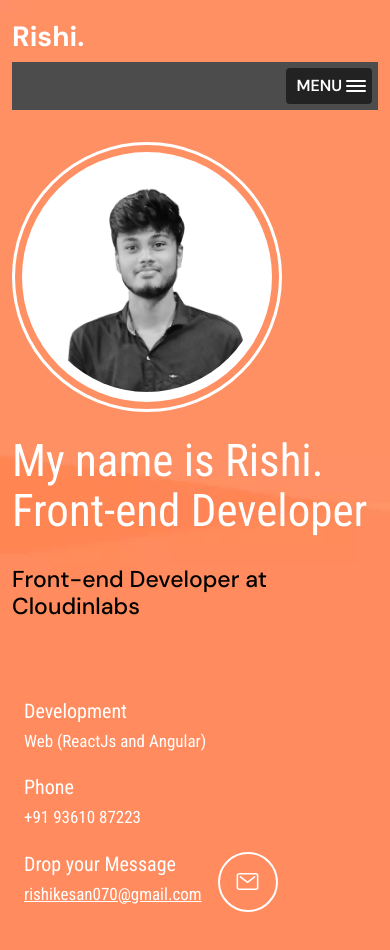
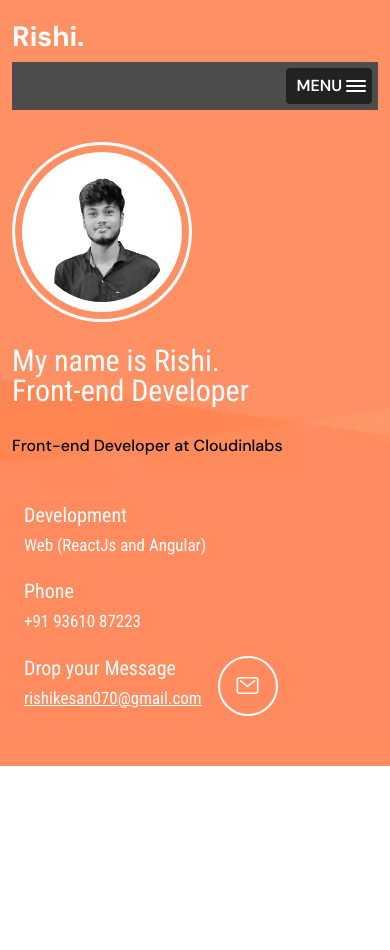
Before and after one commit to Rishi-077/my-portfolio, a React (Vite) app: page / in a window 390 px wide. Shown: the top 950 px of the page. After the commit the page ends 844 px from the top, so only its background shows below. Built offline with nearby package versions, Linux system fonts and the light colour scheme.

Commit message:
font size decreased

```diff
--- a/src/components/Home/Home.module.css
+++ b/src/components/Home/Home.module.css
@@ -179,6 +179,8 @@
   .home_img_div {
     width: 220px;
     height: 220px;
+    min-width: 220px;
+    min-height: 220px;
     border: 3px solid var(--white-color);
     border-radius: 50%;
     display: flex;
@@ -189,6 +191,8 @@
   .home_img_div img {
     width: 200px;
     height: 200px;
+    min-width: 200px;
+    min-height: 200px;
     border-radius: 50%;
     padding: 10px;
     background-color: white;
@@ -231,14 +235,7 @@
     font-weight: 400;
   }
 
-  /* .hamburger_div {
-      width: 100%;
-      height: auto;
-      position: absolute;
-      left: 50%;
-      top: 25%;
-      transform: translate(-50%, -25%);
-    } */
+  /* hamburger */
 
   .nav_div_parent {
     width: 100%;
@@ -334,3 +331,38 @@
     color: var(--white-color);
   }
 }
+
+@media screen and (max-width: 400px) {
+  .home_parent_div {
+    padding-top: 80px;
+  }
+
+  .home_img_div {
+    width: 180px;
+    height: 180px;
+    min-width: 180px;
+    min-height: 180px;
+  }
+
+  .home_img_div img {
+    width: 160px;
+    height: 160px;
+    min-width: 160px;
+    min-height: 160px;
+  }
+
+  .home_content_div h1 {
+    font-family: "Roboto Condensed", sans-serif !important;
+    font-size: 30px !important;
+    line-height: 30px;
+  }
+
+  .home_content_div h6 {
+    font-size: 16px !important;
+  }
+
+  .home_detail_parent {
+    padding-top: 40px;
+    padding-bottom: 50px;
+  }
+}
```
